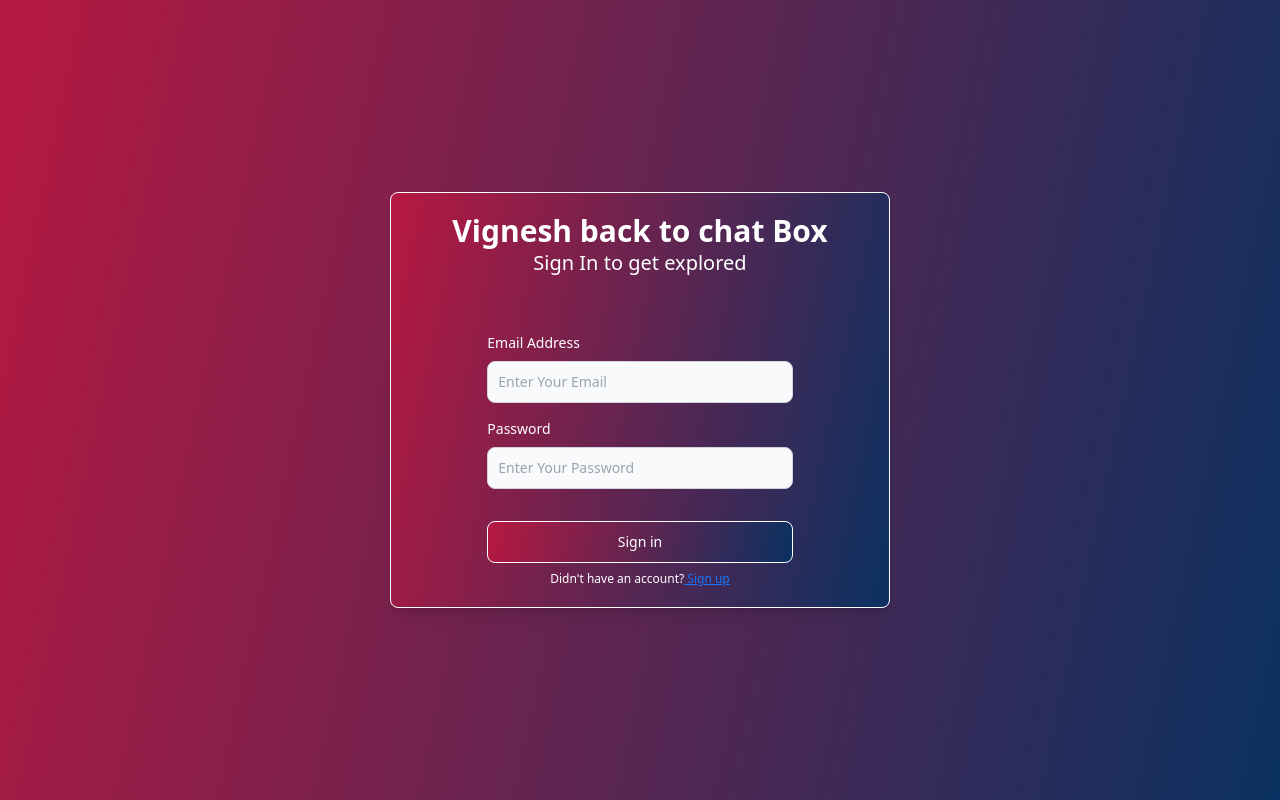
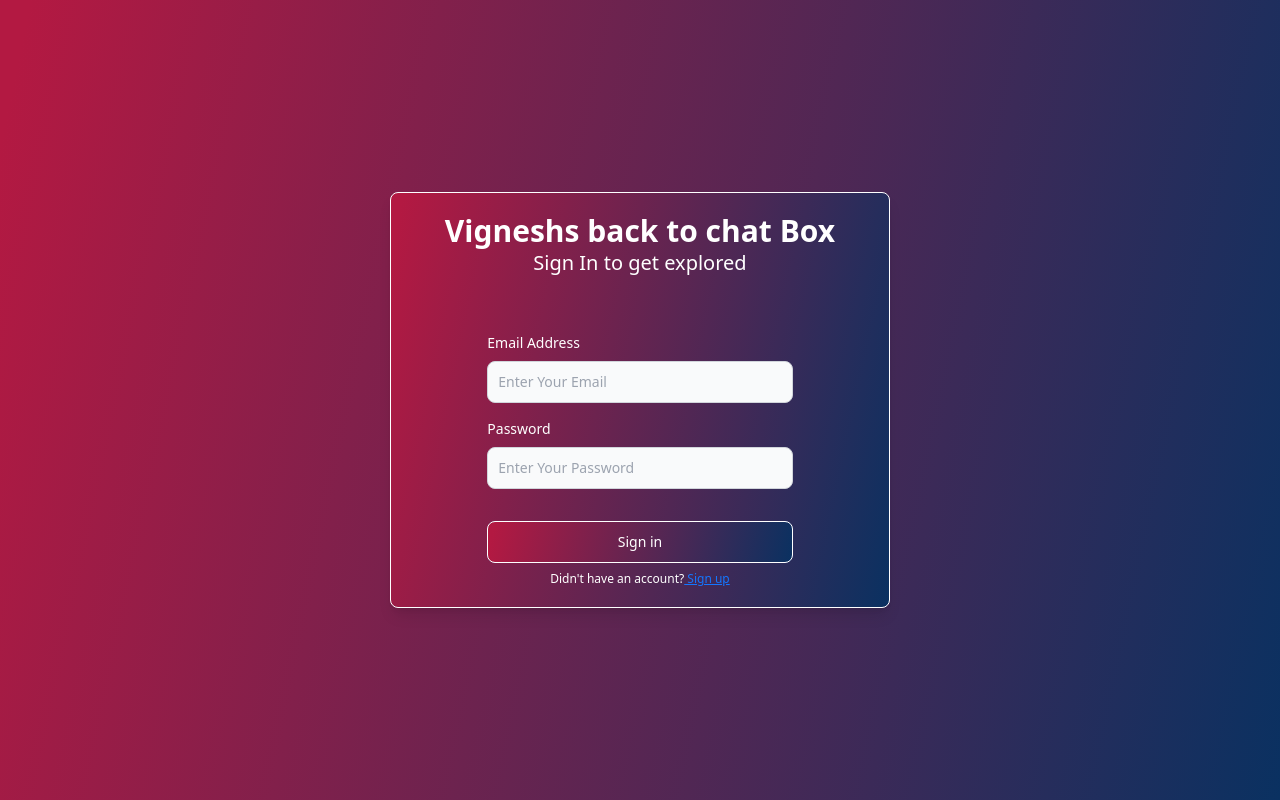
Before and after one commit to eziee1103/ChatBox, a React (Vite) app: page /signin in a window 1280 px wide. Built offline with nearby package versions, Linux system fonts and the light colour scheme; the HTML template or start-up script is replaced by a standard one.

Commit message:
eziee created

```diff
--- a/src/modules/Form/Index.jsx
+++ b/src/modules/Form/Index.jsx
@@ -42,7 +42,7 @@ const Form = ({ isSignInPage = false }) => {
       <div className="bg-my-gradient backdrop-blur-3xl  h-screen flex items-center text-white">
         <div className="bg-my-gradient w-[500px] border border-white p-5 rounded-lg flex flex-col justify-center m-5 items-center shadow-lg mx-auto  ">
           <div className="text-3xl font-extrabold ">
-            Vignesh {isSignInPage && "back"} to chat Box
+            Vigneshs {isSignInPage && "back"} to chat Box
           </div>
           <div className="text-xl font-light mb-14">
             {isSignInPage
```
